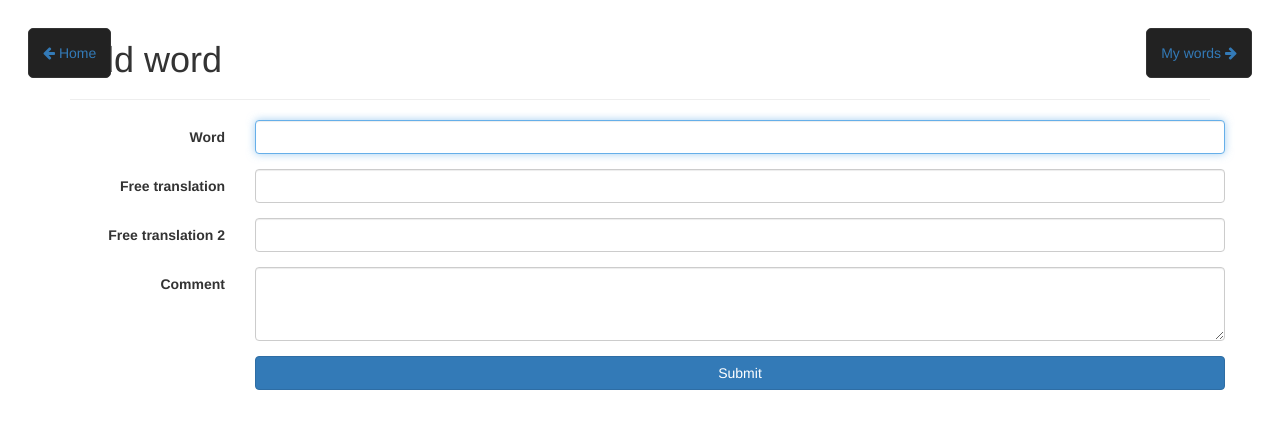
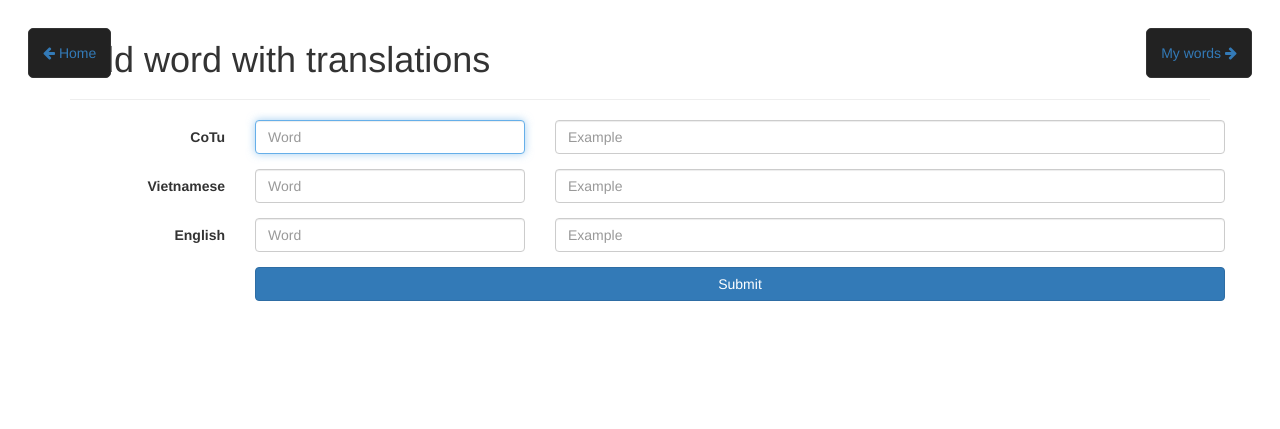
Before and after one commit to Typecraft/word_interface, a Django app: page /word in a window 1280 px wide. Shown: the top 429 px of the page. Run offline with Django 3.2, Linux system fonts and the light colour scheme; the visitor is signed in with stand-in values (Sample User, id 1); some libraries are stand-ins or nearby versions.

Commit message:
Migrated model changes to frontend

```diff
--- a/words/models.py
+++ b/words/models.py
@@ -7,9 +7,11 @@ from django.db import models
 # Create your models here.
 class Word(models.Model):
     word = models.CharField(max_length=1000)
+    wordExample = models.CharField(max_length=1000)
     freeTrans = models.CharField(max_length=1000, default="")
+    freeTransExample = models.CharField(max_length=1000, default="")
     freeTrans2 = models.CharField(max_length=1000, default="")
-    comment = models.TextField()
+    freeTrans2Example = models.CharField(max_length=1000, default="")
 
     owner = models.ForeignKey(User, on_delete=models.CASCADE)
 
--- a/words/static/words/base.js
+++ b/words/static/words/base.js
@@ -2,8 +2,7 @@
  * Created by tormod on 01.04.17.
  */
 
-
-$(document).ready(function() {
+$(document).ready(function(){
     $(".messages li")
         .each(function(){
             var $el = $(this);
--- a/words/templates/words/addword.html
+++ b/words/templates/words/addword.html
@@ -15,7 +15,7 @@
     </div>
     <div class="words container">
         <div class="page-header">
-            <h1>Add word</h1>
+            <h1>Add word with translations</h1>
         </div>
         <div class="row">
             <div class="words__recent">
@@ -27,27 +27,63 @@
                 <form action="/word" method="POST" class="form-horizontal">
                     {% csrf_token %}
                     <div class="form-group">
-                        <label class="col-sm-2 control-label" for="wordInput">Word</label>
-                        <div class="col-sm-10">
-                            <input autofocus type="text" class="form-control" id="wordInput" name="word">
+                        <label class="col-sm-2 control-label" for="wordInput">CoTu</label>
+                        <div class="col-sm-3">
+                            <input
+                                autofocus
+                                placeholder="Word"
+                                type="text"
+                                class="form-control"
+                                id="wordInput"
+                                name="word">
+                        </div>
+                        <div class="col-sm-7">
+                            <input
+                                placeholder="Example"
+                                type="text"
+                                class="form-control"
+                                id="wordExample"
+                                name="wordExample">
                         </div>
                     </div>
                     <div class="form-group">
-                        <label class="col-sm-2 control-label" for="freeTrans">Free translation</label>
-                        <div class="col-sm-10">
-                            <input type="text" class="form-control" id="freeTrans" name="freeTrans">
+                        <label class="col-sm-2 control-label" for="freeTrans">Vietnamese</label>
+                        <div class="col-sm-3">
+                            <input
+                                autofocus
+                                placeholder="Word"
+                                type="text"
+                                class="form-control"
+                                id="freeTrans"
+                                name="freeTrans">
+                        </div>
+                        <div class="col-sm-7">
+                            <input
+                                placeholder="Example"
+                                type="text"
+                                class="form-control"
+                                id="freeTransExample"
+                                name="freeTransExample">
                         </div>
                     </div>
                     <div class="form-group">
-                        <label class="col-sm-2 control-label" for="freeTrans2">Free translation 2</label>
-                        <div class="col-sm-10">
-                            <input type="text" class="form-control" id="freeTrans2" name="freeTrans2">
+                        <label class="col-sm-2 control-label" for="wordInput">English</label>
+                        <div class="col-sm-3">
+                            <input
+                                autofocus
+                                placeholder="Word"
+                                type="text"
+                                class="form-control"
+                                id="freeTrans2"
+                                name="freeTrans2">
                         </div>
-                    </div>
-                    <div class="form-group">
-                        <label class="col-sm-2 control-label" for="comment">Comment</label>
-                        <div class="col-sm-10">
-                            <textarea rows="3" class="form-control" id="comment" name="comment"></textarea>
+                        <div class="col-sm-7">
+                            <input
+                                placeholder="Example"
+                                type="text"
+                                class="form-control"
+                                id="freeTrans2Example"
+                                name="freeTrans2Example">
                         </div>
                     </div>
                     <div class="form-group">
--- a/words/views.py
+++ b/words/views.py
@@ -64,9 +64,11 @@ def word(request):
         if form.is_valid():
             model = Word(
                 word=form.cleaned_data['word'],
+                wordExample=form.cleaned_data['wordExample'],
                 freeTrans=form.cleaned_data['freeTrans'],
+                freeTransExample=form.cleaned_data['freeTransExample'],
                 freeTrans2=form.cleaned_data['freeTrans2'],
-                comment=form.cleaned_data['comment'],
+                freeTrans2Example=form.cleaned_data['freeTrans2Example'],
                 owner_id=request.user.id
             )
             model.save()
@@ -89,9 +91,11 @@ def word_individual(request, id):
 
         if form.is_valid():
             word.word = form.cleaned_data['word']
+            word.wordExample = form.cleaned_data['wordExample']
             word.freeTrans = form.cleaned_data['freeTrans']
+            word.freeTransExample = form.cleaned_data['freeTransExample']
             word.freeTrans2 = form.cleaned_data['freeTrans2']
-            word.comment = form.cleaned_data['comment']
+            word.freeTrans2Example = form.cleaned_data['freeTrans2Example']
             word.save()
 
     return redirect('/my-words')
@@ -124,9 +128,11 @@ def word_update(request, id):
 
     if form.is_valid():
         word.word = form.cleaned_data['word']
+        word.wordExample = form.cleaned_data['wordExample']
         word.freeTrans = form.cleaned_data['freeTrans']
+        word.freeTransExample = form.cleaned_data['freeTransExample']
         word.freeTrans2 = form.cleaned_data['freeTrans2']
-        word.comment = form.cleaned_data['comment']
+        word.freeTrans2Example = form.cleaned_data['freeTrans2Example']
         word.save()
 
     messages.add_message(request, messages.SUCCESS, 'Word updated')
```
Also changed, not shown: words/forms.py (+5 -2 lines), words/static/words/mywords.css (+14 -6 lines), words/templates/words/editword.html (+56 -14 lines), words/templates/words/mywords.html (+49 -14 lines).
